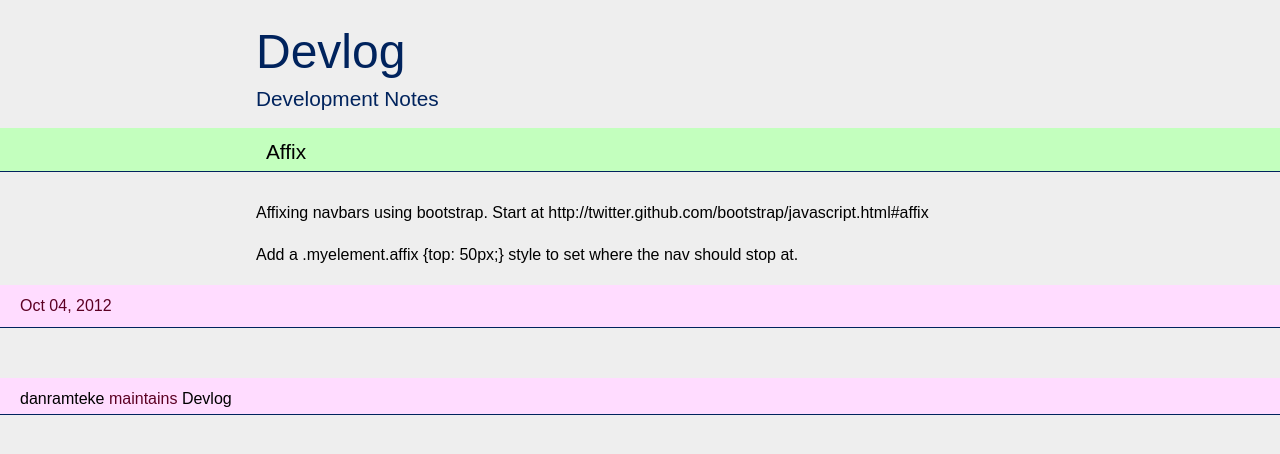
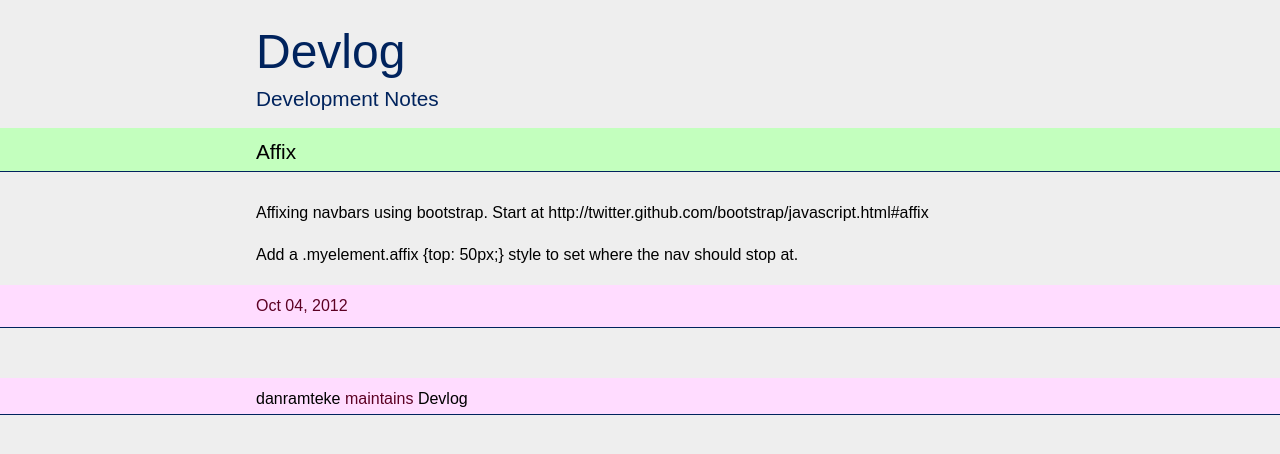
Before and after one commit to danramteke/devlog, a Jekyll site: the page built from _posts/2012-10-04-affix.md, in a window 1280 px wide. Shown: the top 454 px of the page. Built offline with Jekyll 4.4.1, drawn with Linux system fonts in a browser that asks for light colours; nearby versions of some CDN libraries; some web fonts are replaced.

Commit message:
aligned the left hand side. looks pretty good except for the last 20 pixels of decreasing the window size

```diff
--- a/_layouts/post.html
+++ b/_layouts/post.html
@@ -34,8 +34,8 @@
                 <div class="post">
                     <div class="post_title"><a href="/devlog{{ page.url }}">{{page.title}}</a></div>
                     {{content}}
-                    <p class="signoff">
-                        {{ page.date | date: "%b %d, %Y" }}
+                    <p class="signoff_stripe">
+                        <span class="signoff">{{ page.date | date: "%b %d, %Y" }}</span>
                     </p>
 
                 </div>
--- a/stylesheets/devlog.css
+++ b/stylesheets/devlog.css
@@ -101,7 +101,7 @@ h1 {
 	font-size: 1.3em;
 }
 
-footer, .signoff {
+footer, .signoff_stripe {
 	margin-top: 10px;
 	background-color: #FFDCFF;
 	color: #5C0023;
@@ -122,12 +122,13 @@ code {
 }
 
 @media only screen and (min-width : 769px) {
-	.post p:not(.signoff), .post .gist, h1, .tagline, pre, p.sign_off,  div.post_title a{
+	.post p:not(.signoff_stripe), .post .gist, h1, .tagline, pre, .signoff,  div.post_title a, footer .owner{
 		width: 768px;
 		margin: 0 auto;
 	}
+	div.post_title, p.signoff_stripe, footer { padding-left: 0px; }
+	div.post_title a, .signoff {
 
-	div.post_title a {
 		display:block;
 	}
 }
```
